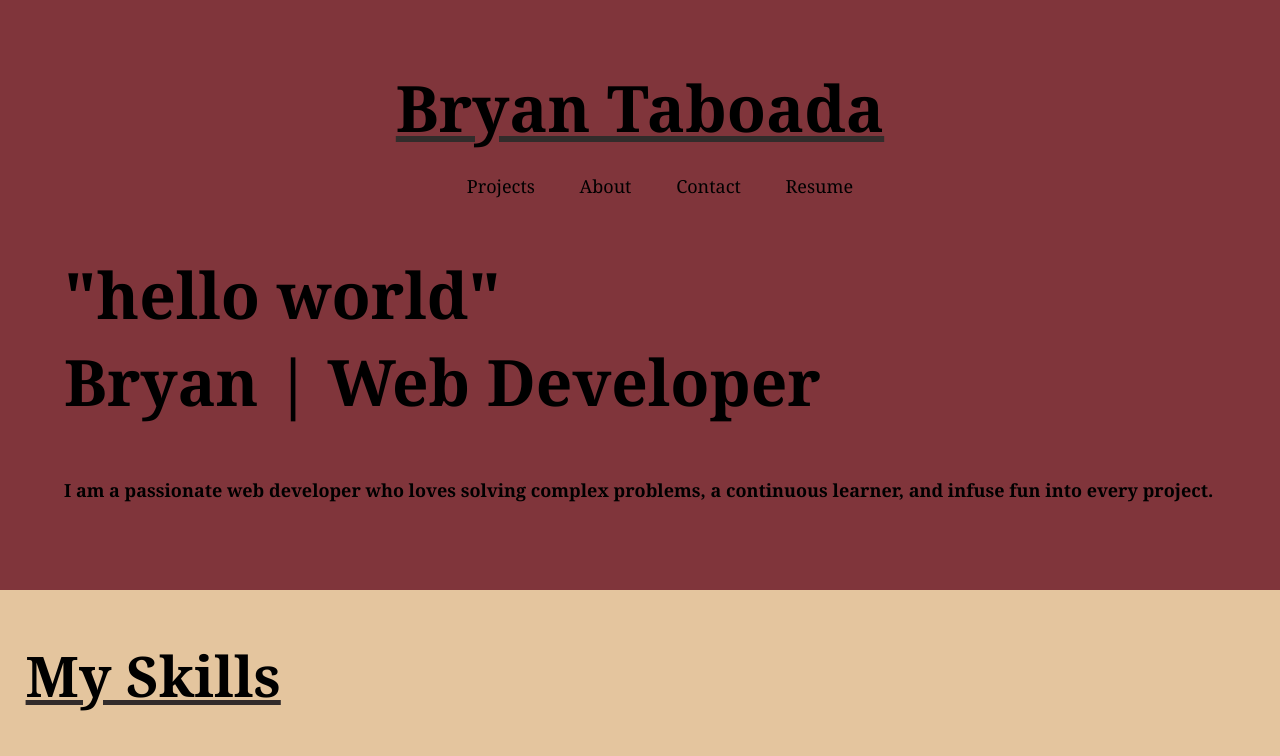
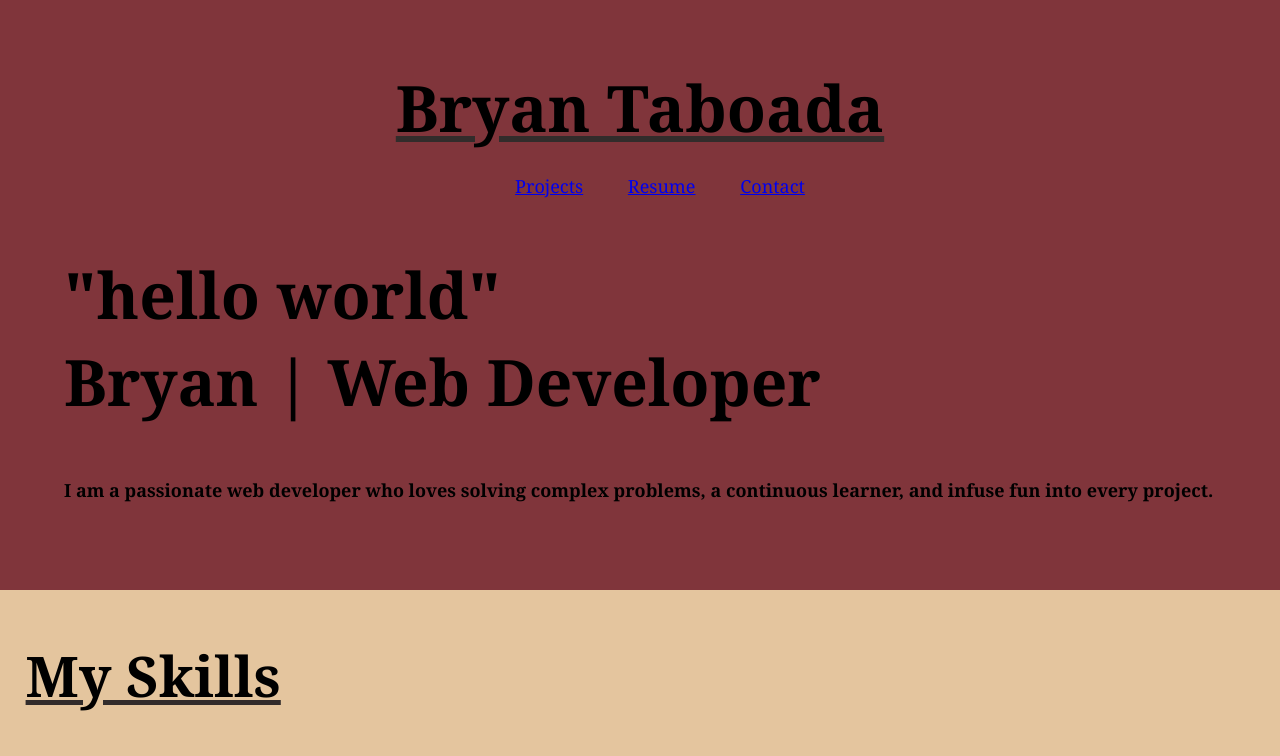
Before and after one commit to Taboada-B/portfolio, a plain HTML site: page index.html in a window 1280 px wide. Shown: the top 756 px of the page. Drawn offline with Linux system fonts and the light colour scheme.

Commit message:
added resume

```diff
--- a/index.html
+++ b/index.html
@@ -14,10 +14,10 @@
             <h1 class="title"> Bryan Taboada</h1>
             <nav>
                 <ul class="header">
-                    <li>Projects</li> <!--add link to sections -->
-                    <li>About</li>
-                    <li>Contact</li>
-                    <li>Resume</li>
+                    <li><a href="#project" >Projects</a></li> <!--add link to sections -->
+                    <li><a href="./assets/pdf/Resume and CV.pdf">Resume</a></li>
+                    <li><a href="#contact">Contact</a></li>
+
                 </ul>
             </nav>
             <section>
@@ -39,7 +39,7 @@
             </div>
 
         </section>
-        <h2>Projects</h2>
+        <h2 id="project">Projects</h2>
         <section class="section">
             <div class="text">
                 <h4> Refactor</h4>
@@ -71,7 +71,7 @@
             </div>
         </section>
 
-        <h2>Contact</h2>
+        <h2 id="contact">Contact</h2>
         <section class="section" class="center">
             <div class="text">
                 <ul>
```
Also changed, not shown: 1 other file.
